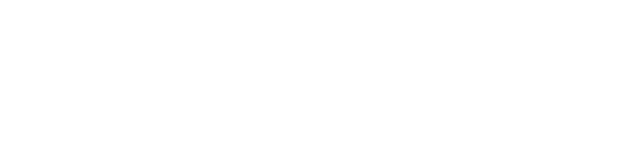
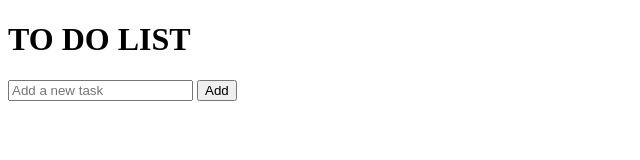
Before and after one commit to gizy95/toDoList, a plain HTML site: page index.html in a window 1280 px wide. Shown: the whole page, without its empty margins (0-640 px from the left). Drawn offline with Linux system fonts and the light colour scheme.

Commit message:
added basic html layout

```diff
--- a/index.html
+++ b/index.html
@@ -1,12 +1,25 @@
 <!DOCTYPE html>
 <html lang="en">
+
 <head>
     <meta charset="UTF-8">
     <meta name="viewport" content="width=device-width, initial-scale=1.0">
     <link rel="stylesheet" href="style.css">
-    <title>Document</title>
+    <title>To do list</title>
 </head>
+
 <body>
- <script src="app.js"></script>
+    <h1>TO DO LIST</h1>
+    <div class="container">
+        <form>
+            <input type="text" placeholder="Add a new task" id="input">
+            <button id="add">Add</button>
+        </form>
+    <ul>
+
+    </ul>
+    </div>
+    <script src="app.js"></script>
 </body>
+
 </html>
```
